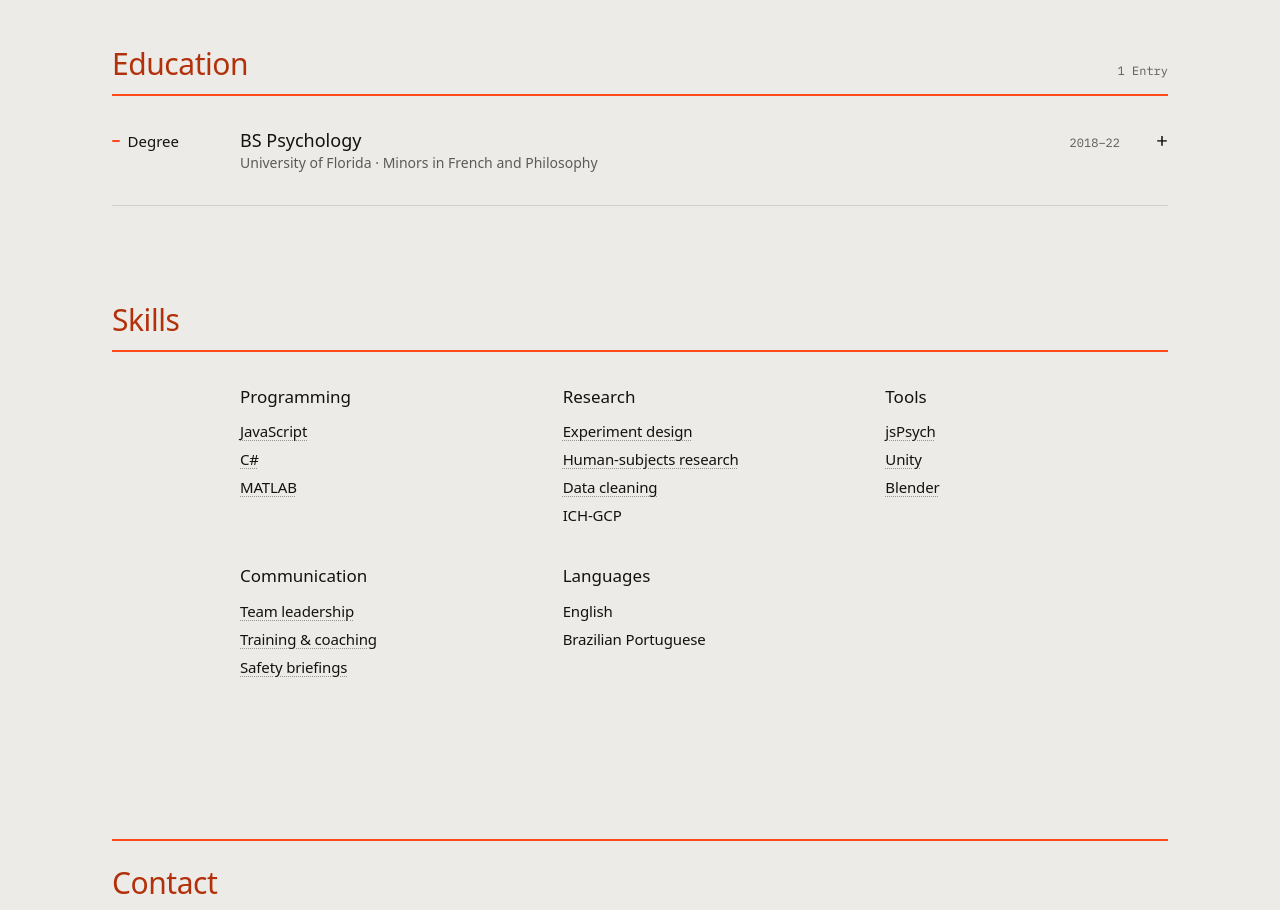
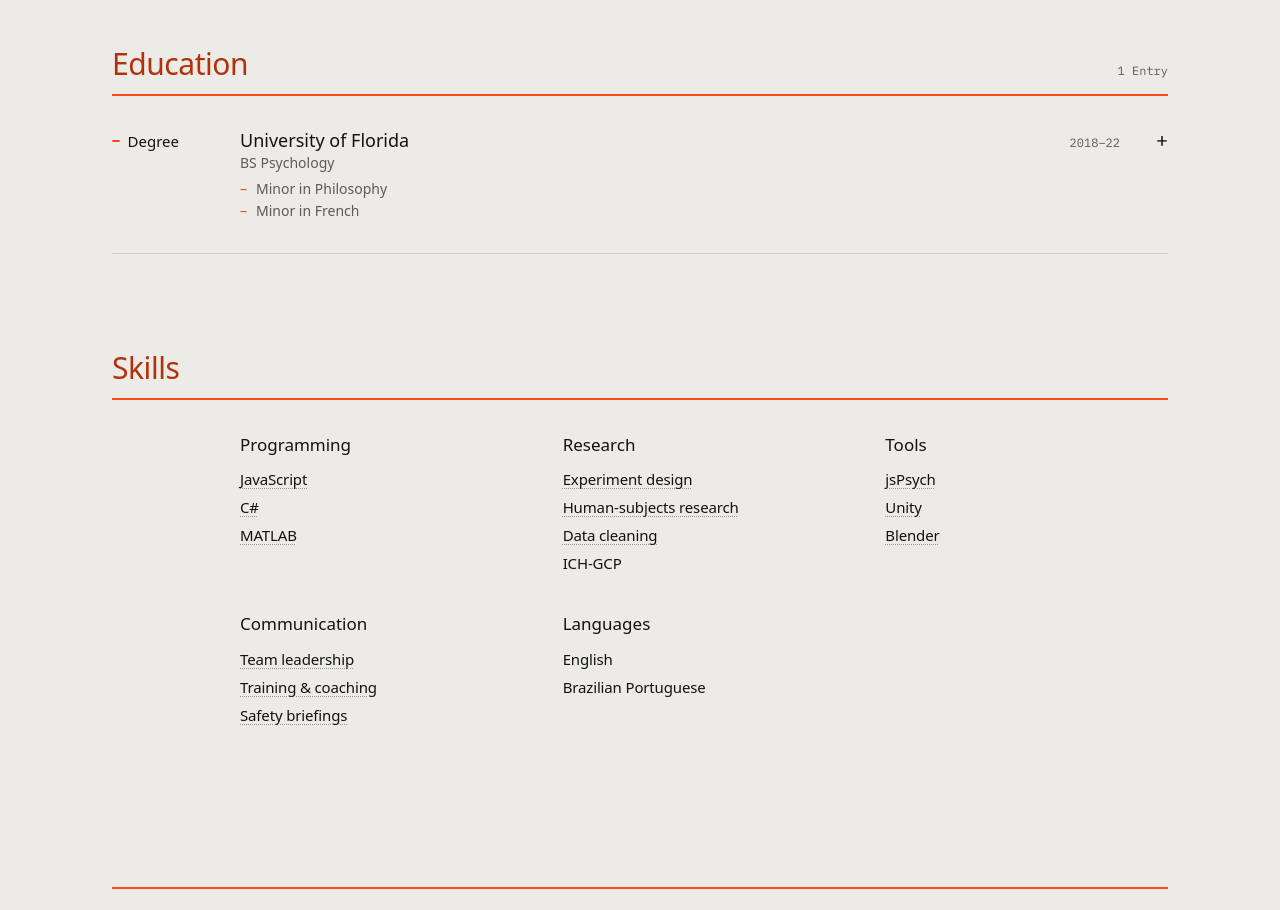
Before and after one commit to ncfisherim/portfolio, an Astro site: page / in a window 1280 px wide. Shown: the part 1940-2850 px from the top of the page. Built offline with nearby package versions, Linux system fonts and the light colour scheme; Astro itself is replaced by a stand-in of ours; animation ran at ten frames a second; a web font is replaced by a local one.

Commit message:
Education: University of Florida as the title, BS Psychology under it, minors as bullets
New optional 'sublist' on entries renders short bullets in the row itself.

Co-Authored-By: Claude Opus 5.5 <noreply@anthropic.com>

```diff
--- a/src/components/Index.astro
+++ b/src/components/Index.astro
@@ -39,6 +39,16 @@ const { id, title, entries, class: className = '' } = Astro.props;
 											{i > 0 && <span class="hidden sm:inline"> · </span>}
 											<span class="block sm:inline">{part}</span>
 										</>
+									))}
+								</span>
+							)}
+							{e.sublist && (
+								<span class="mt-1.5 block space-y-0.5 text-sm text-muted">
+									{e.sublist.map((item) => (
+										<span class="grid grid-cols-[1rem_1fr]">
+											<span class="text-kite" aria-hidden="true">–</span>
+											<span>{item}</span>
+										</span>
 									))}
 								</span>
 							)}
--- a/src/data/site.ts
+++ b/src/data/site.ts
@@ -31,6 +31,7 @@ export type Entry = {
 	years: string;
 	title: string;
 	org?: string;
+	sublist?: string[]; // short bullets shown in the row itself, under org (e.g. minors)
 	kind: string;
 	summary: string;
 	points?: string[];
@@ -133,8 +134,9 @@ export const entries: Entry[] = [
 		id: 'education',
 		section: 'education',
 		years: '2018–22',
-		title: 'BS Psychology',
-		org: 'University of Florida · Minors in French and Philosophy',
+		title: 'University of Florida',
+		org: 'BS Psychology',
+		sublist: ['Minor in Philosophy', 'Minor in French'],
 		kind: 'Degree',
 		summary: 'Coursework in research methods, neuroanatomy, and abnormal psychology.',
 		points: [
```
